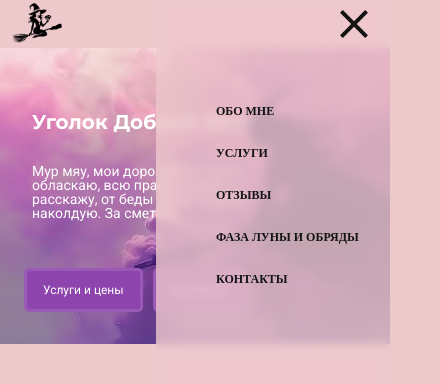
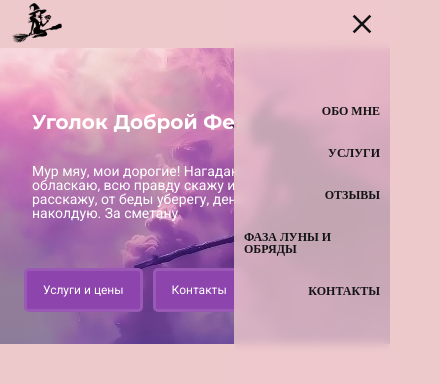
Before and after one commit to VladimirKarin/fortune-tellers-website, a plain HTML site: page index.html in a window 390 px wide. Both pictures are taken after a click on the button "Open navigation menu". Shown: the whole page, 440 px wide, since content can reach past the window. Drawn offline with nearby package versions, Linux system fonts and the light colour scheme.

Commit message:
Deleted comments and changed nav=menu-button-icon size.

```diff
--- a/css/queries.css
+++ b/css/queries.css
@@ -84,6 +84,10 @@
         font-size: 1.2rem;
         padding: 0.5rem 1rem;
     }
+
+    .main-nav__list__link::after {
+        height: 1.2px; /* Adjust the thickness if necessary */
+    }
 }
 
 @media (max-width: 600px) {
@@ -116,61 +120,50 @@
         background-color: rgba(238, 201, 204, 0.8);
         -webkit-backdrop-filter: blur(5px);
         backdrop-filter: blur(5px);
-        position: absolute;
+        position: fixed;
         top: 0;
-        right: 0; /* Position the menu on the right side */
-        width: 60%;
+        right: 0;
+        width: 40%;
         height: 100vh;
         display: flex;
-        flex-direction: column; /* Stack items vertically */
-        align-items: center; /* Center items horizontally */
-        justify-content: center; /* Center items vertically */
-        transform: translateX(
-            100%
-        ); /* Initially hide the menu off-screen to the right */
-        transition: transform 0.5s ease-in, opacity 0.5s ease-in; /* Animate sliding and fading in */
+        flex-direction: column;
+        align-items: center;
+        justify-content: center;
+        transform: translateX(100%);
+        transition: transform 0.5s ease-in, opacity 0.5s ease-in;
         opacity: 0;
-        pointer-events: none; /* Prevent interaction when menu is hidden */
-        visibility: hidden; /* Hide the menu from view */
+        pointer-events: none;
+        visibility: hidden;
     }
 
     .nav-open .main-nav {
-        transform: translateX(0); /* Slide the menu into view */
+        transform: translateX(0);
         opacity: 1;
-        pointer-events: auto; /* Allow interaction when menu is visible */
+        pointer-events: auto;
         visibility: visible;
     }
 
     .icon-mobile-nav[name='close'] {
-        display: block; /* Show the close icon when the menu is open */
+        display: block;
     }
 
     .icon-mobile-nav[name='color-wand'] {
-        display: none; /* Hide the color-wand icon when the menu is open */
+        display: none;
     }
 
     .main-nav__list {
-        list-style: none;
-        display: flex;
-        flex-direction: column; /* Stack items vertically */
-        align-items: flex-start; /* Align items to the left */
-        justify-content: center; /* Center items vertically */
-        gap: 2rem; /* Space between items */
-        padding: 0; /* Remove default padding */
-        margin: 10rem 0 0 5rem; /* Margin adjustments for positioning */
-        width: 100%; /* Ensure the list takes full width */
+        flex-direction: column;
+        align-items: flex-end;
+        gap: 2rem;
+        width: 100%;
+        margin: 10rem 0 0 0;
     }
 
     .main-nav__list__link {
         font-size: 3rem;
-        color: var(--color-text);
-        text-decoration: none;
-        font-weight: bold;
-        padding: 1rem 2rem; /* Add space inside each item */
-        transition: color 0.3s ease;
-        display: block; /* Ensure padding is applied correctly */
-        text-align: left; /* Align text to the left */
-        width: 100%; /* Ensure items span full width */
+        padding: 1rem 2rem;
+        width: 100%;
+        position: relative;
     }
 }
 
--- a/css/style.css
+++ b/css/style.css
@@ -36,7 +36,7 @@
 
 .hero__button {
     padding: 1.6rem 2.4rem;
-    background: var(--color-highlight); /* Regular button background */
+    background: var(--color-highlight);
     border: none;
     color: var(--color-card-bg);
     cursor: pointer;
@@ -50,7 +50,7 @@
 .hero__button:hover {
     background: var(--color-footer-bg);
     border: 2px solid var(--color-highlight);
-    background-image: var(--btn-gradient); /* Gradient background on hover */
+    background-image: var(--btn-gradient);
 }
 
 /* HEADER */
@@ -94,8 +94,8 @@ header {
 }
 
 .icon-mobile-nav {
-    height: 4.8rem;
-    width: 4.8rem;
+    height: 3.2rem;
+    width: 3.2rem;
     color: var(--color-text);
 }
 
@@ -108,17 +108,42 @@ header {
 }
 
 /* NAV MENU */
-/* NAV MENU */
+
+.main-nav {
+    display: flex;
+    position: static;
+    width: auto;
+    height: auto;
+    background-color: transparent;
+    backdrop-filter: none;
+    transform: translateX(0);
+    opacity: 1;
+    pointer-events: auto;
+    visibility: visible;
+    flex-direction: row;
+    align-items: center;
+    justify-content: space-between;
+}
+
 .main-nav__list {
     list-style: none;
     display: flex;
+    flex-direction: row;
     align-items: center;
-    gap: 3.2rem;
+    justify-content: center;
+    gap: 2rem;
+    margin: 0;
+    padding: 0;
 }
 
 .main-nav__list__link {
-    position: relative;
-    transition: all 0.3s ease;
+    font-size: 1rem;
+    color: var(--color-text);
+    text-decoration: none;
+    padding: 0.5rem 1rem;
+    transition: color 0.3s ease;
+    position: relative; /* Added for proper positioning of the pseudo-element */
+    display: inline-block; /* Ensures the link is only as wide as its content */
 }
 
 .main-nav__list__link:link,
@@ -130,6 +155,7 @@ header {
     font-size: 1.8rem;
     padding: 0.5rem 1.3rem;
     text-transform: uppercase;
+    position: relative; /* Added for proper positioning of the pseudo-element */
 }
 
 .main-nav__list__link::after {
```
